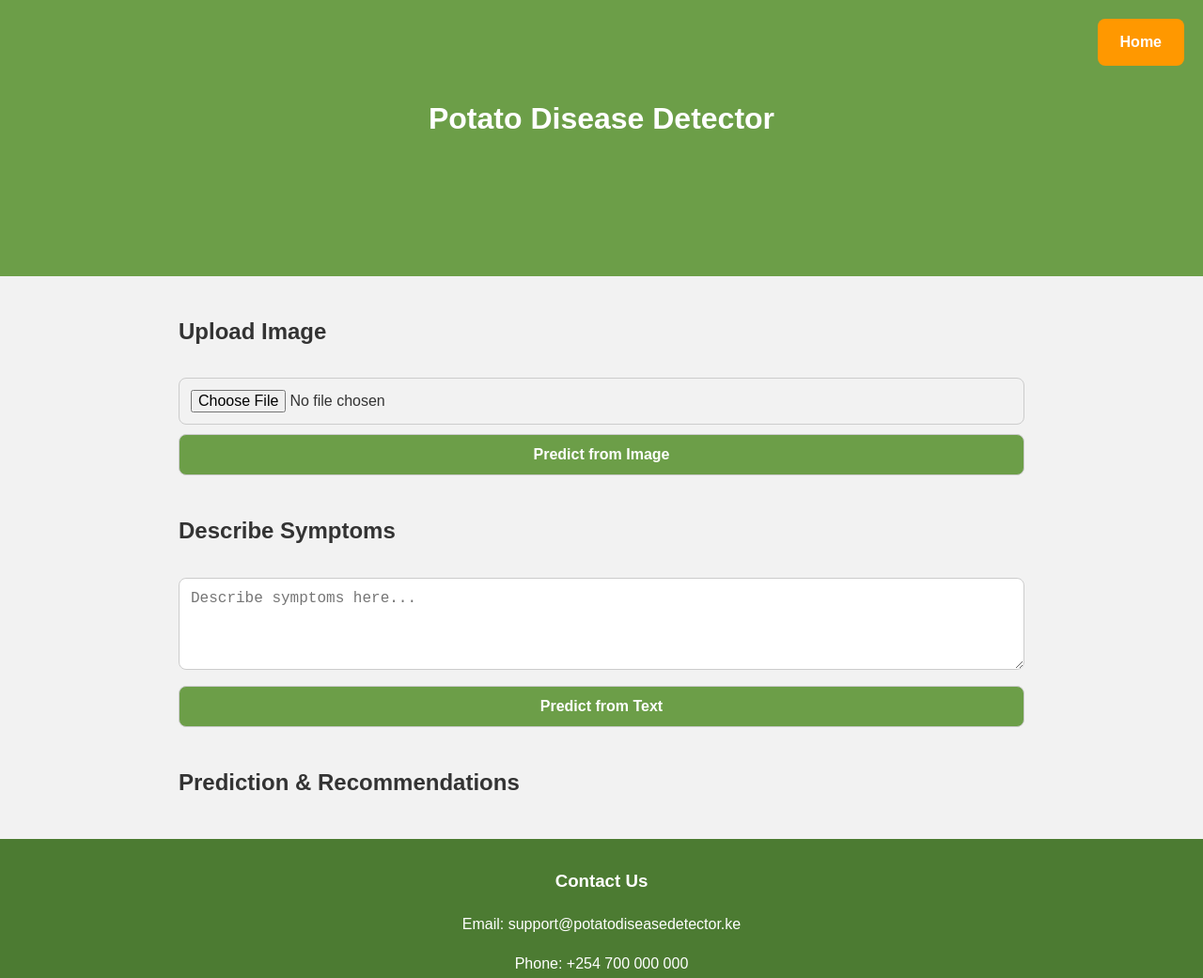
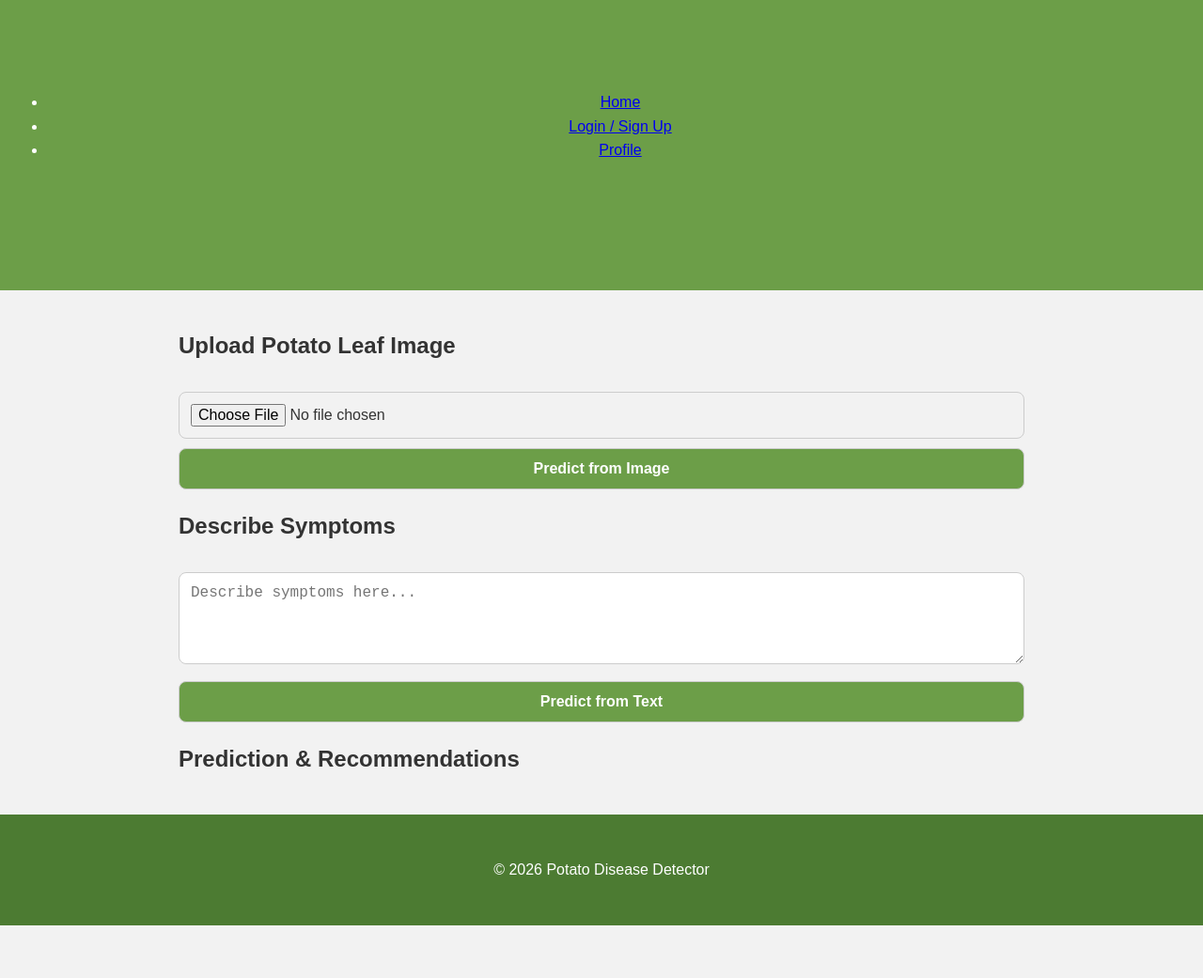
Before and after one commit to Mombinjenga/Potato-Disease-Detector, a plain HTML site: page frontend/predict.html in a window 1280 px wide. Shown: the top 1041 px of the page at 94% size. After the commit the page ends 985 px from the top, so only its background shows below. Drawn offline with Linux system fonts and the light colour scheme.

Commit message:
Update predict page: clean header style with navigation links

```diff
--- a/frontend/predict.html
+++ b/frontend/predict.html
@@ -1,3 +1,4 @@
+<!-- predict.html -->
 <!DOCTYPE html>
 <html lang="en">
 <head>
@@ -7,23 +8,30 @@
     <link rel="stylesheet" href="styles.css">
 </head>
 <body>
-    <!-- Header -->
-    <header>
-        <h1>Potato Disease Detector</h1>
-        <a href="index.html" class="btn-get-started">Home</a>
+    <!-- Header with navigation -->
+    <header class="predict-header">
+        <nav>
+            <ul class="nav-list">
+                <li><a href="index.html" class="nav-button">Home</a></li>
+                <li><a href="#" class="nav-button">Login / Sign Up</a></li>
+                <li><a href="#" class="nav-button">Profile</a></li>
+            </ul>
+        </nav>
     </header>
 
-    <!-- Main Content -->
+    <!-- Main container -->
     <main>
-        <section class="home-section">
-            <h2>Upload Image</h2>
+        <!-- Image Upload Form -->
+        <section class="input-section">
+            <h2>Upload Potato Leaf Image</h2>
             <form id="imageForm" enctype="multipart/form-data">
                 <input type="file" id="imageInput" name="image" accept="image/*" required>
                 <button type="submit">Predict from Image</button>
             </form>
         </section>
 
-        <section class="home-section">
+        <!-- Text Input Form -->
+        <section class="input-section">
             <h2>Describe Symptoms</h2>
             <form id="textForm">
                 <textarea id="textInput" name="symptoms" rows="4" placeholder="Describe symptoms here..." required></textarea>
@@ -31,19 +39,17 @@
             </form>
         </section>
 
-        <section class="home-section">
+        <!-- Output Section -->
+        <section class="output-section">
             <h2>Prediction & Recommendations</h2>
             <div id="predictionResult">
-                <!-- Backend response will appear here -->
+                <!-- Flask backend will return predictions here -->
             </div>
         </section>
     </main>
 
     <!-- Footer -->
     <footer>
-        <h3>Contact Us</h3>
-        <p>Email: support@potatodiseasedetector.ke</p>
-        <p>Phone: +254 700 000 000</p>
         <p>&copy; 2026 Potato Disease Detector</p>
     </footer>
 
--- a/frontend/styles.css
+++ b/frontend/styles.css
@@ -90,8 +90,3 @@ button:hover {
 }
 
 /* Prediction result */
-#predictionResult {
-    margin-top: 20px;
-    font-size: 18px;
-    color: #444;
-}
```
